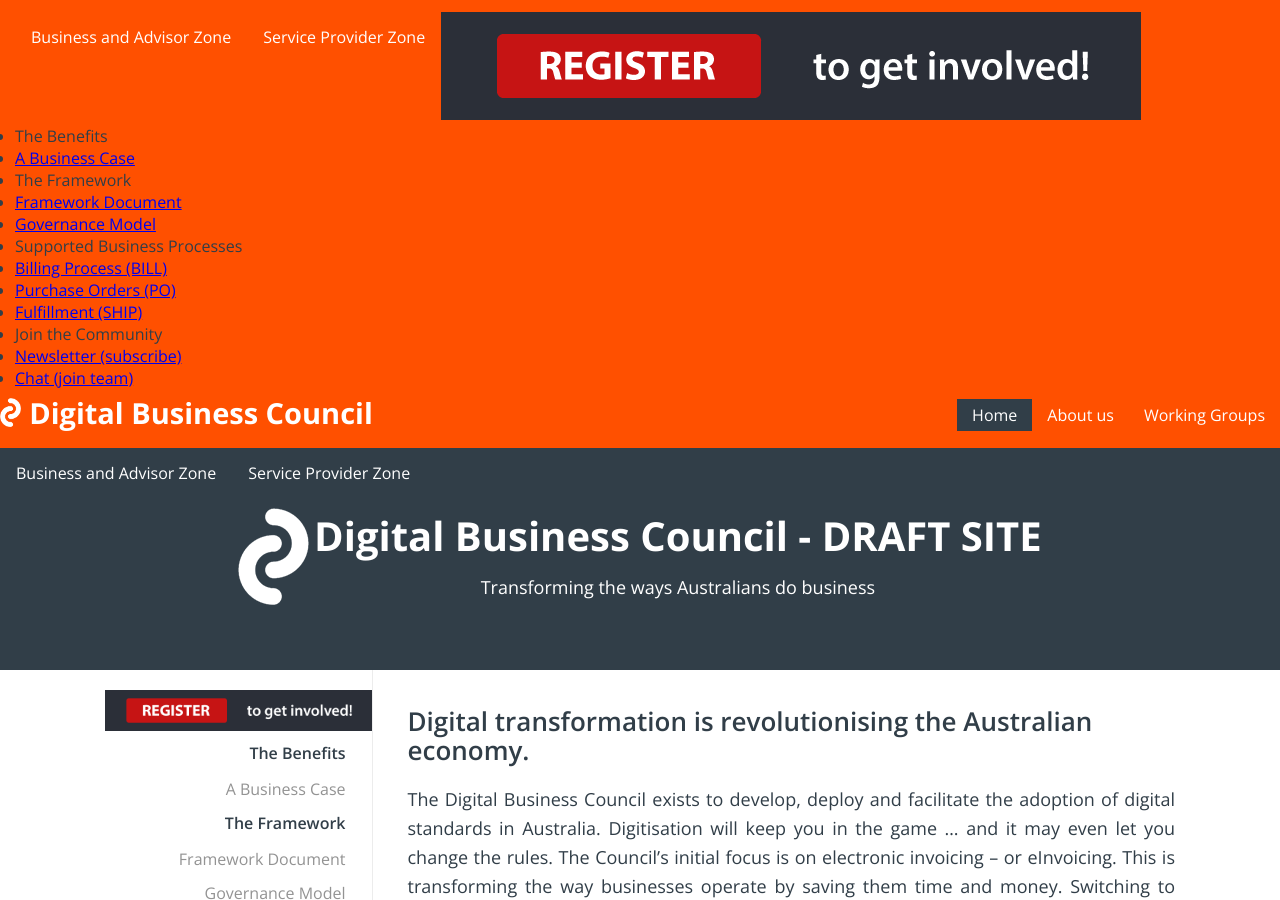
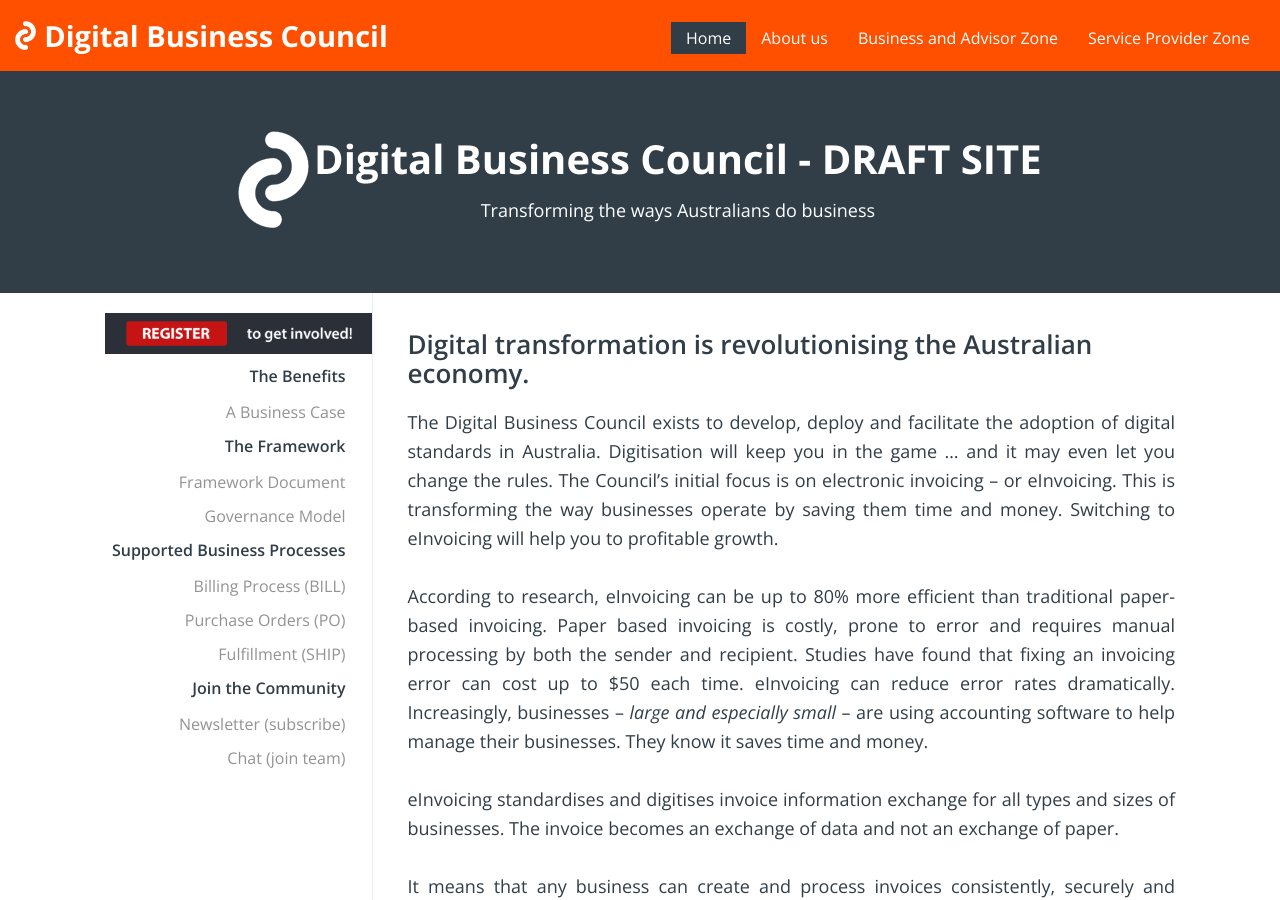
Before and after one commit to Digital-Business-Council/Digital-Business-Council.github.io, a Jekyll site: the page built from index.md, in a window 1280 px wide and 900 px high. Built offline with Jekyll 4.4.1, drawn with Linux system fonts in a browser that asks for light colours; our own code applies the rules of GitHub Pages for plain Markdown files.

Commit message:
Update header-menu.html

```diff
--- a/_includes/header-menu.html
+++ b/_includes/header-menu.html
@@ -55,10 +55,6 @@
          <div class="dropdown-content">
                 <a href="/our-vision">Our Vision</a>
                 <a href="/council">The Council</a>
-                <li class="dropdown"><a href="javascript:void(0)" class="dropbtn">Working Groups</a>
-                  <div class="dropdown-content">
-                    <a href="/tech-working-group">Technical Working Group</a>
-                  </div>
         </div>
     </li>
     <li  class="dropdown"><a href="javascript:void(0)" class="dropbtn">Business and Advisor Zone</a>
```
